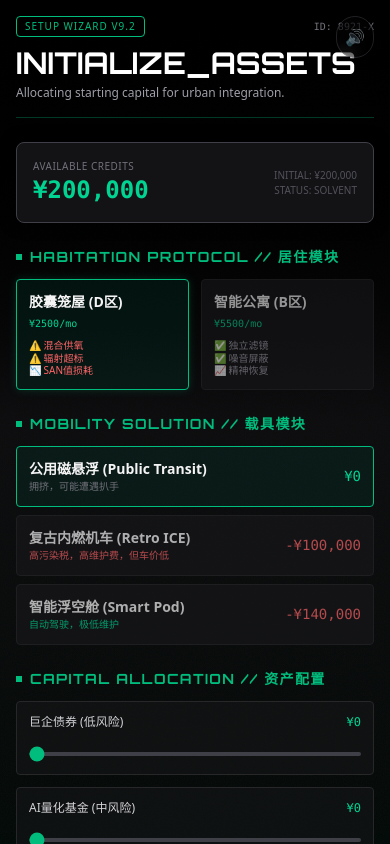
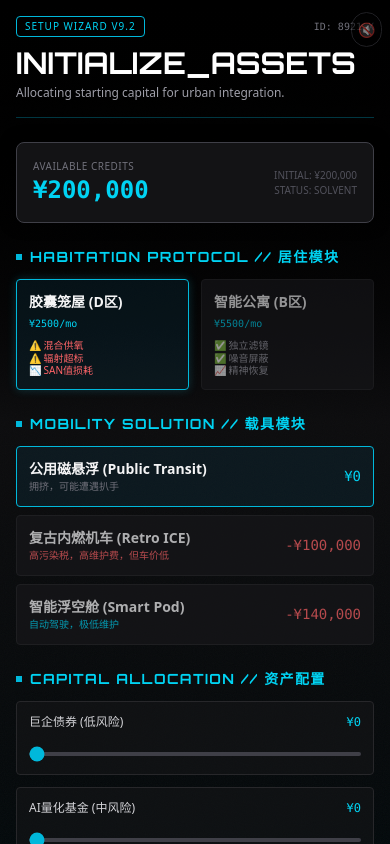
Before and after one commit to aaronchenhao/urban-survival-simulation, a React (Vite) app: page / in a window 390 px wide. Both pictures are taken after a click on the button "接受挑战". Built offline with nearby package versions, Linux system fonts and the light colour scheme.

Commit message:
adapt phone

```diff
--- a/App.tsx
+++ b/App.tsx
@@ -29,7 +29,7 @@ const MatrixBackground = () => {
     return (
         <div className="absolute inset-0 overflow-hidden pointer-events-none z-0 bg-black">
             {/* The Code Stream - Faster (25s), Brighter, Clearer */}
-            <div className="absolute inset-0 animate-[slideUp_25s_linear_infinite] font-mono text-emerald-500/50 text-lg md:text-2xl leading-relaxed whitespace-pre-wrap break-all p-4 select-none z-0 filter blur-[0.3px]">
+            <div className="absolute inset-0 animate-[slideUp_25s_linear_infinite] font-mono text-cyan-500/50 text-lg md:text-2xl leading-relaxed whitespace-pre-wrap break-all p-4 select-none z-0 filter blur-[0.3px]">
                 {codeLines}
                 {codeLines} {/* Repeat for looping effect */}
             </div>
--- a/components/AllocationScreen.tsx
+++ b/components/AllocationScreen.tsx
@@ -53,14 +53,14 @@ const AllocationScreen: React.FC<Props> = ({ onComplete }) => {
     <div className="flex flex-col h-full w-full bg-black text-zinc-100 font-sans select-none overflow-y-auto custom-scrollbar pb-72 md:pb-32 relative">
        {/* Background */}
        <div className="fixed inset-0 pointer-events-none opacity-10" style={{ backgroundImage: `url('${getResourcePath('/noise.svg')}')` }}></div>
-       <div className="fixed inset-0 pointer-events-none bg-gradient-to-b from-black via-zinc-900/50 to-emerald-900/10"></div>
+       <div className="fixed inset-0 pointer-events-none bg-gradient-to-b from-black via-zinc-900/50 to-cyan-900/10"></div>
 
        <div className="relative z-10 p-4 md:p-6 max-w-lg mx-auto w-full space-y-6 md:space-y-8 animate-fade-in-up">
 
           {/* Header */}
-          <header className="border-b border-emerald-500/30 pb-4">
+          <header className="border-b border-cyan-500/30 pb-4">
             <div className="flex items-center justify-between mb-2">
-                <span className="text-[10px] text-emerald-500 border border-emerald-500 px-2 py-0.5 rounded uppercase tracking-widest">Setup Wizard v9.2</span>
+                <span className="text-[10px] text-cyan-400 border border-cyan-500 px-2 py-0.5 rounded uppercase tracking-widest">Setup Wizard v9.2</span>
                 <span className="text-[10px] text-zinc-500 font-mono">ID: 8921-X</span>
             </div>
             <h1 className="text-3xl font-bold text-white cyber-font glitch-effect mb-1">INITIALIZE_ASSETS</h1>
@@ -71,7 +71,7 @@ const AllocationScreen: React.FC<Props> = ({ onComplete }) => {
           <div className="bg-zinc-900/80 border border-zinc-700 p-4 rounded-lg flex justify-between items-center shadow-[0_0_15px_rgba(0,0,0,0.5)]">
              <div>
                 <div className="text-[10px] text-zinc-500 uppercase tracking-wider">Available Credits</div>
-                <div className={`font-mono text-2xl font-bold ${remainingCash < 0 ? 'text-red-500' : 'text-emerald-400'}`}>
+                <div className={`font-mono text-2xl font-bold ${remainingCash < 0 ? 'text-red-500' : 'text-cyan-400'}`}>
                   {formatMoney(remainingCash)}
                 </div>
              </div>
@@ -83,8 +83,8 @@ const AllocationScreen: React.FC<Props> = ({ onComplete }) => {
 
           {/* 1. Housing */}
           <section className="space-y-3">
-             <h2 className="text-sm font-bold text-emerald-500 uppercase tracking-widest flex items-center">
-                <span className="w-1.5 h-1.5 bg-emerald-500 mr-2"></span>
+             <h2 className="text-sm font-bold text-cyan-400 uppercase tracking-widest flex items-center">
+                <span className="w-1.5 h-1.5 bg-cyan-500 mr-2"></span>
                 Habitation Protocol // 居住模块
              </h2>
              <div className="grid grid-cols-2 gap-3">
@@ -92,13 +92,13 @@ const AllocationScreen: React.FC<Props> = ({ onComplete }) => {
                     onClick={() => setRentType('cheap')}
                     className={`relative p-3 rounded border transition-all ${
                         rentType === 'cheap'
-                        ? 'bg-emerald-900/20 border-emerald-500 shadow-[0_0_10px_rgba(16,185,129,0.2)]'
+                        ? 'bg-cyan-900/20 border-cyan-500 shadow-[0_0_10px_rgba(34,211,238,0.2)]'
                         : 'bg-zinc-900 border-zinc-800 opacity-60 hover:opacity-100'
                     }`}
                 >
                     <div className="text-left">
                         <div className="font-bold text-sm text-zinc-100">胶囊笼屋 (D区)</div>
-                        <div className="text-[10px] text-emerald-400 font-mono mt-1">¥{COSTS.RENT_CHEAP}/mo</div>
+                        <div className="text-[10px] text-cyan-400 font-mono mt-1">¥{COSTS.RENT_CHEAP}/mo</div>
                         <div className="text-[10px] text-red-400 mt-2 leading-tight">
                             ⚠️ 混合供氧<br/>⚠️ 辐射超标<br/>📉 SAN值损耗
                         </div>
@@ -108,13 +108,13 @@ const AllocationScreen: React.FC<Props> = ({ onComplete }) => {
                     onClick={() => setRentType('expensive')}
                     className={`relative p-3 rounded border transition-all ${
                         rentType === 'expensive'
-                        ? 'bg-emerald-900/20 border-emerald-500 shadow-[0_0_10px_rgba(16,185,129,0.2)]'
+                        ? 'bg-cyan-900/20 border-cyan-500 shadow-[0_0_10px_rgba(34,211,238,0.2)]'
                         : 'bg-zinc-900 border-zinc-800 opacity-60 hover:opacity-100'
                     }`}
                 >
                     <div className="text-left">
                         <div className="font-bold text-sm text-zinc-100">智能公寓 (B区)</div>
-                        <div className="text-[10px] text-emerald-400 font-mono mt-1">¥{COSTS.RENT_EXPENSIVE}/mo</div>
+                        <div className="text-[10px] text-cyan-400 font-mono mt-1">¥{COSTS.RENT_EXPENSIVE}/mo</div>
                         <div className="text-[10px] text-zinc-400 mt-2 leading-tight">
                             ✅ 独立滤镜<br/>✅ 噪音屏蔽<br/>📈 精神恢复
                         </div>
@@ -125,8 +125,8 @@ const AllocationScreen: React.FC<Props> = ({ onComplete }) => {
 
           {/* 2. Mobility */}
           <section className="space-y-3">
-             <h2 className="text-sm font-bold text-emerald-500 uppercase tracking-widest flex items-center">
-                <span className="w-1.5 h-1.5 bg-emerald-500 mr-2"></span>
+             <h2 className="text-sm font-bold text-cyan-400 uppercase tracking-widest flex items-center">
+                <span className="w-1.5 h-1.5 bg-cyan-500 mr-2"></span>
                 Mobility Solution // 载具模块
              </h2>
              <div className="space-y-2">
@@ -134,21 +134,21 @@ const AllocationScreen: React.FC<Props> = ({ onComplete }) => {
                  <button
                     onClick={() => setCarType('none')}
                     className={`w-full p-3 rounded border flex justify-between items-center transition-all ${
-                        carType === 'none' ? 'bg-emerald-900/20 border-emerald-500' : 'bg-zinc-900 border-zinc-800 opacity-70'
+                        carType === 'none' ? 'bg-cyan-900/20 border-cyan-500' : 'bg-zinc-900 border-zinc-800 opacity-70'
                     }`}
                  >
                     <div className="text-left">
                         <div className="text-sm font-bold">公用磁悬浮 (Public Transit)</div>
                         <div className="text-[10px] text-zinc-500">拥挤，可能遭遇扒手</div>
                     </div>
-                    <span className="font-mono text-emerald-400 text-sm">¥0</span>
+                    <span className="font-mono text-cyan-400 text-sm">¥0</span>
                  </button>
 
                  {/* Gas Car -> Retro Combustion */}
                  <button
                     onClick={() => setCarType('gas')}
                     className={`w-full p-3 rounded border flex justify-between items-center transition-all ${
-                        carType === 'gas' ? 'bg-emerald-900/20 border-emerald-500' : 'bg-zinc-900 border-zinc-800 opacity-70'
+                        carType === 'gas' ? 'bg-cyan-900/20 border-cyan-500' : 'bg-zinc-900 border-zinc-800 opacity-70'
                     }`}
                  >
                     <div className="text-left">
@@ -162,12 +162,12 @@ const AllocationScreen: React.FC<Props> = ({ onComplete }) => {
                  <button
                     onClick={() => setCarType('electric')}
                     className={`w-full p-3 rounded border flex justify-between items-center transition-all ${
-                        carType === 'electric' ? 'bg-emerald-900/20 border-emerald-500' : 'bg-zinc-900 border-zinc-800 opacity-70'
+                        carType === 'electric' ? 'bg-cyan-900/20 border-cyan-500' : 'bg-zinc-900 border-zinc-800 opacity-70'
                     }`}
                  >
                     <div className="text-left">
                         <div className="text-sm font-bold">智能浮空舱 (Smart Pod)</div>
-                        <div className="text-[10px] text-emerald-400">自动驾驶，极低维护</div>
+                        <div className="text-[10px] text-cyan-400">自动驾驶，极低维护</div>
                     </div>
                     <span className="font-mono text-red-400 text-sm">-¥{COSTS.CAR_ELEC_PRICE.toLocaleString()}</span>
                  </button>
@@ -176,8 +176,8 @@ const AllocationScreen: React.FC<Props> = ({ onComplete }) => {
 
           {/* 3. Assets */}
           <section className="space-y-3 md:space-y-4">
-             <h2 className="text-sm font-bold text-emerald-500 uppercase tracking-widest flex items-center">
-                <span className="w-1.5 h-1.5 bg-emerald-500 mr-2"></span>
+             <h2 className="text-sm font-bold text-cyan-400 uppercase tracking-widest flex items-center">
+                <span className="w-1.5 h-1.5 bg-cyan-500 mr-2"></span>
                 Capital Allocation // 资产配置
              </h2>
 
@@ -185,12 +185,12 @@ const AllocationScreen: React.FC<Props> = ({ onComplete }) => {
              <div className="bg-zinc-900/50 p-3 rounded border border-zinc-800">
                 <div className="flex justify-between mb-2">
                     <span className="text-xs text-zinc-300">巨企债券 (低风险)</span>
-                    <span className="text-xs font-mono text-emerald-400">{formatMoney(deposit)}</span>
+                    <span className="text-xs font-mono text-cyan-400">{formatMoney(deposit)}</span>
                 </div>
                 <input
                     type="range" min="0" max="200000" step="10000"
                     value={deposit} onChange={(e) => setDeposit(Number(e.target.value))}
-                    className="w-full h-1 bg-zinc-700 rounded-lg appearance-none cursor-pointer accent-emerald-500"
+                    className="w-full h-1 bg-zinc-700 rounded-lg appearance-none cursor-pointer accent-cyan-500"
                 />
              </div>
 
@@ -198,12 +198,12 @@ const AllocationScreen: React.FC<Props> = ({ onComplete }) => {
              <div className="bg-zinc-900/50 p-3 rounded border border-zinc-800">
                 <div className="flex justify-between mb-2">
                     <span className="text-xs text-zinc-300">AI量化基金 (中风险)</span>
-                    <span className="text-xs font-mono text-emerald-400">{formatMoney(funds)}</span>
+                    <span className="text-xs font-mono text-cyan-400">{formatMoney(funds)}</span>
                 </div>
                 <input
                     type="range" min="0" max="200000" step="10000"
                     value={funds} onChange={(e) => setFunds(Number(e.target.value))}
-                    className="w-full h-1 bg-zinc-700 rounded-lg appearance-none cursor-pointer accent-emerald-500"
+                    className="w-full h-1 bg-zinc-700 rounded-lg appearance-none cursor-pointer accent-cyan-500"
                 />
              </div>
 
@@ -211,12 +211,12 @@ const AllocationScreen: React.FC<Props> = ({ onComplete }) => {
              <div className="bg-zinc-900/50 p-3 rounded border border-zinc-800">
                 <div className="flex justify-between mb-2">
                     <span className="text-xs text-zinc-300">暗网期货 (高风险)</span>
-                    <span className="text-xs font-mono text-emerald-400">{formatMoney(stocks)}</span>
+                    <span className="text-xs font-mono text-cyan-400">{formatMoney(stocks)}</span>
                 </div>
                 <input
                     type="range" min="0" max="200000" step="10000"
                     value={stocks} onChange={(e) => setStocks(Number(e.target.value))}
-                    className="w-full h-1 bg-zinc-700 rounded-lg appearance-none cursor-pointer accent-emerald-500"
+                    className="w-full h-1 bg-zinc-700 rounded-lg appearance-none cursor-pointer accent-cyan-500"
                 />
              </div>
 
@@ -224,13 +224,13 @@ const AllocationScreen: React.FC<Props> = ({ onComplete }) => {
              <button
                 onClick={() => setInsurance(!insurance)}
                 className={`w-full p-3 rounded border flex justify-between items-center transition-all mb-12 md:mb-4 ${
-                    insurance ? 'bg-emerald-900/20 border-emerald-500' : 'bg-zinc-900 border-zinc-800'
+                    insurance ? 'bg-cyan-900/20 border-cyan-500' : 'bg-zinc-900 border-zinc-800'
                 }`}
              >
                 <div className="text-left flex-1 min-w-0">
                     <div className="text-sm font-bold flex items-center gap-2 flex-wrap">
                         <span>🛡️ 生物保险 (Bio-Secure)</span>
-                        {insurance && <span className="text-[10px] bg-emerald-500 text-black px-1 rounded">ACTIVE</span>}
+                        {insurance && <span className="text-[10px] bg-cyan-500 text-black px-1 rounded">ACTIVE</span>}
                     </div>
                     <div className="text-[10px] text-zinc-500 mt-1">抵御重大义体故障与急救费用</div>
                 </div>
@@ -250,7 +250,7 @@ const AllocationScreen: React.FC<Props> = ({ onComplete }) => {
                 disabled={!isValid}
                 className={`w-full max-w-lg py-4 relative overflow-hidden group transition-all clip-path-polygon ${
                     isValid
-                    ? 'bg-emerald-600 hover:bg-emerald-500 text-black'
+                    ? 'bg-cyan-600 hover:bg-cyan-500 text-black'
                     : 'bg-zinc-800 text-zinc-500 cursor-not-allowed'
                 }`}
                 >
--- a/components/AudioManager.tsx
+++ b/components/AudioManager.tsx
@@ -9,7 +9,7 @@ interface Props {
 const AudioManager: React.FC<Props> = ({ gameState }) => {
   const audioRef = useRef<HTMLAudioElement | null>(null);
   const [currentTrack, setCurrentTrack] = useState<string | null>(null);
-  const [isMuted, setIsMuted] = useState(false);
+  const [isMuted, setIsMuted] = useState(true); // Default muted
   const [volume, setVolume] = useState(0.25); // Max volume comfortably below text reading level
 
   // Decide which track should play based on GameState
@@ -142,10 +142,11 @@ const AudioManager: React.FC<Props> = ({ gameState }) => {
   }, [isMuted, volume]);
 
   return (
-    <div className="fixed top-4 right-4 z-50">
+    <div className="fixed top-3 right-2 md:top-4 md:right-4 z-50 pointer-events-auto">
       <button
         onClick={() => setIsMuted(!isMuted)}
-        className="bg-black/80 backdrop-blur border border-zinc-700 text-emerald-500 p-2 rounded-full hover:bg-zinc-800 transition-colors opacity-50 hover:opacity-100"
+        className="bg-black/80 backdrop-blur border border-zinc-700 text-cyan-400 p-1.5 md:p-2 rounded-full hover:bg-zinc-800 transition-colors opacity-50 hover:opacity-100"
+        style={{ fontSize: '14px' }}
       >
         {isMuted ? '🔇' : '🔊'}
       </button>
--- a/components/EndingScreen.tsx
+++ b/components/EndingScreen.tsx
@@ -31,7 +31,7 @@ const EndingScreen: React.FC<Props> = ({ gameState, onRestart }) => {
     case 'success':
       title = "CLASS ASCENSION";
       stamp = "ELITE";
-      color = "text-emerald-400";
+      color = "text-cyan-400";
       status = "PLATINUM MEMBER";
       break;
     default:
@@ -118,7 +118,7 @@ const EndingScreen: React.FC<Props> = ({ gameState, onRestart }) => {
             </div>
             <button
                 onClick={onRestart}
-                className="bg-emerald-800 hover:bg-emerald-700 text-emerald-100 px-6 py-2 text-xs font-bold uppercase tracking-wider rounded-sm transition-colors border border-emerald-600"
+                className="bg-cyan-800 hover:bg-cyan-700 text-cyan-100 px-6 py-2 text-xs font-bold uppercase tracking-wider rounded-sm transition-colors border border-cyan-600"
             >
                 Re-Initialize
             </button>
--- a/components/Typewriter.tsx
+++ b/components/Typewriter.tsx
@@ -75,7 +75,7 @@ const Typewriter: React.FC<Props> = ({ text, speed = 30, onComplete, className =
   return (
     <div className={className}>
       {displayedText}
-      {!isFinished && <span className="animate-pulse text-emerald-500 font-bold">_</span>}
+      {!isFinished && <span className="animate-pulse text-cyan-400 font-bold">_</span>}
     </div>
   );
 };
```
Also changed, not shown: components/GameScreen.tsx (+19 -22 lines), components/SummaryScreen.tsx (+19 -19 lines).
